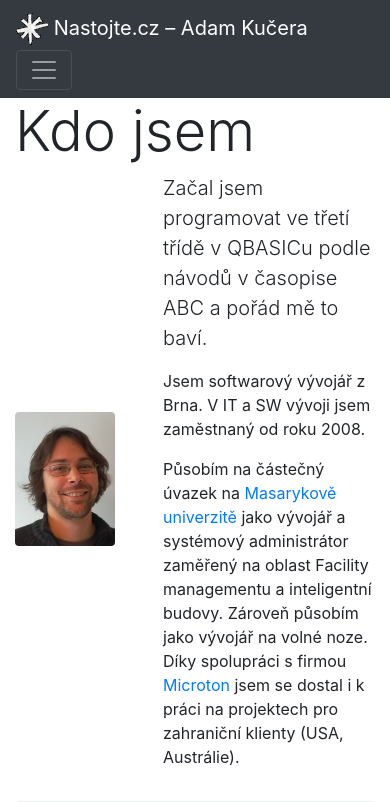
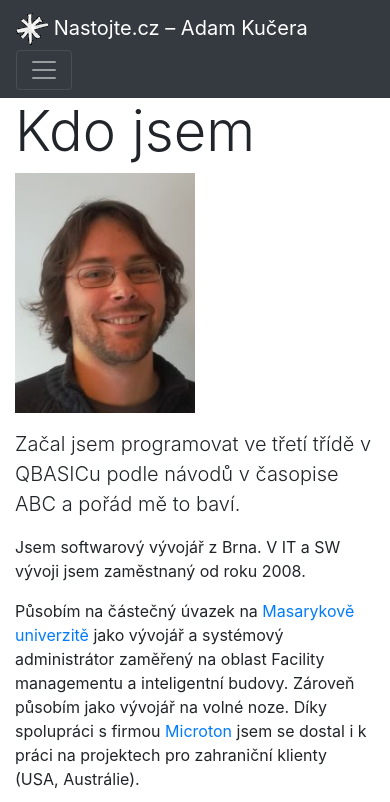
Before and after one commit to oookoook/nastojte-cz, a Vue app: page /#/ in a window 390 px wide. Shown: the top 802 px of the page. Built offline with nearby package versions, Linux system fonts and the light colour scheme; what vue-resource, vue-timers would draw is missing.

Commit message:
responsive photo

```diff
--- a/src/AboutMe.vue
+++ b/src/AboutMe.vue
@@ -2,10 +2,12 @@
   <div class="container" id="content">
       <h1 class="display-4">Kdo jsem</h1>
 
-
-<div class="media mb-3">
-  <img src="../assets/photo.jpg" class="align-self-center mr-5 rounded photo" alt="My face">
-  <div class="media-body">
+<!-- https://codepen.io/machal/pen/mqmNyz -->
+<div class="d-flex flex-column flex-md-row">
+    <p class="mb-3 mb-md-0 mr-md-3 w-50">
+        <img src="../assets/photo.jpg" class="img-fluid" alt="My face">
+    </p>
+    <div>
     <p class="lead">
         Začal jsem programovat ve třetí třídě v QBASICu podle návodů v časopise ABC a pořád mě to baví.
     </p>
@@ -86,7 +88,7 @@ ale vyžadují pouze menší množství času.</p>
             <p>Konkrétněm technologiím nepřikládám zas tak velkou důležitost, přizpůsobuji se konkrétnímu projektu. Samozřejmě ale neznám všechno
                 (i když se rád něco nového naučím). V tabulce najdete seznam technologií, se kterými mám zkušenosti. Pro úplnost také uvádím, které
                 volím, když si můžu vybrat.</p>
-
+            <div class="table-responsive">
             <table class="table">
                 <thead class="thead-dark">
                     <tr>
@@ -103,7 +105,7 @@ ale vyžadují pouze menší množství času.</p>
                 </tr>
                 </tbody>
                 </table>
-
+            </div>
             <h2>Přiznání autorství (CC Atributions)</h2>
             <p>Při vývoji využívám množství volně dostupných knihoven, nástrojů, multimédií a dalších autorských děl. Některá
                 z nich požadují, aby byl autor zřetelně uveden, pokud používáme jeho dílo.</p>
@@ -282,6 +284,7 @@ ale vyžadují pouze menší množství času.</p>
 <style scoped>
 
 img.photo {
-    width: 100px;
+    width: 200px;
 }
+
 </style>
```
